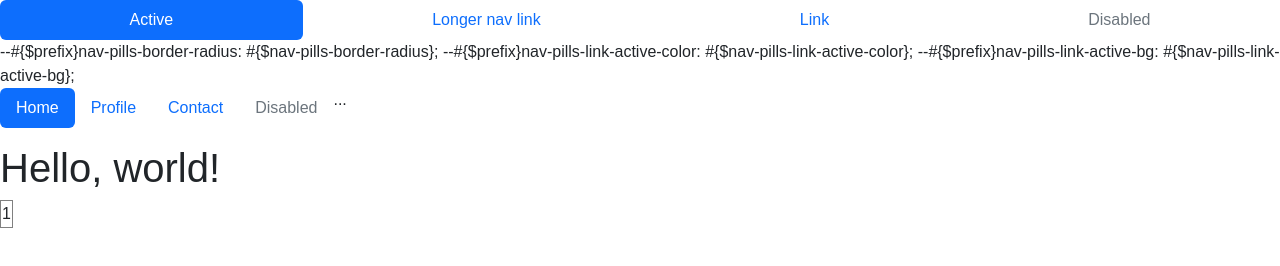
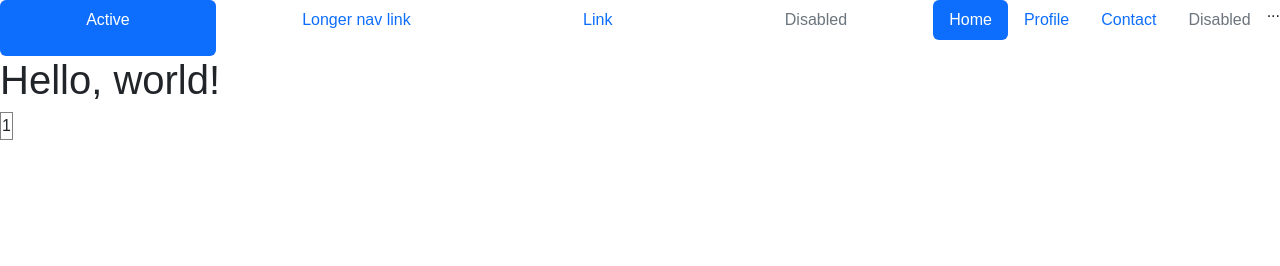
Before and after one commit to SLOWRAINMDML/GitHubTest, a plain HTML site: page index.html in a window 1280 px wide. Drawn offline with nearby package versions, Linux system fonts and the light colour scheme; a web font is replaced by a local one.

Commit message:
nav-pills sass 주석

```diff
--- a/index.html
+++ b/index.html
@@ -32,18 +32,23 @@
       @import url('https://fonts.googleapis.com/css2?family=Dongle&display=swap');
 
       *{font-family: 'Dongle', sans-serif;}
+
+/*
+      #{$prefix}nav-pills-border-radius: #{$nav-pills-border-radius};
+      #{$prefix}nav-pills-link-active-color: #{$nav-pills-link-active-color};
+      #{$prefix}nav-pills-link-active-bg: #{$nav-pills-link-active-bg}; */
+
     </style>
   </head>
   </html>
+
   <nav class="nav nav-pills flex-column flex-sm-row">
     <a class="flex-sm-fill text-sm-center nav-link active" aria-current="page" href="#">Active</a>
     <a class="flex-sm-fill text-sm-center nav-link" href="#">Longer nav link</a>
     <a class="flex-sm-fill text-sm-center nav-link" href="#">Link</a>
     <a class="flex-sm-fill text-sm-center nav-link disabled">Disabled</a>
 
-    --#{$prefix}nav-pills-border-radius: #{$nav-pills-border-radius};
-    --#{$prefix}nav-pills-link-active-color: #{$nav-pills-link-active-color};
-    --#{$prefix}nav-pills-link-active-bg: #{$nav-pills-link-active-bg};
+
 
     <ul class="nav nav-pills mb-3" id="pills-tab" role="tablist">
       <li class="nav-item" role="presentation">
```
